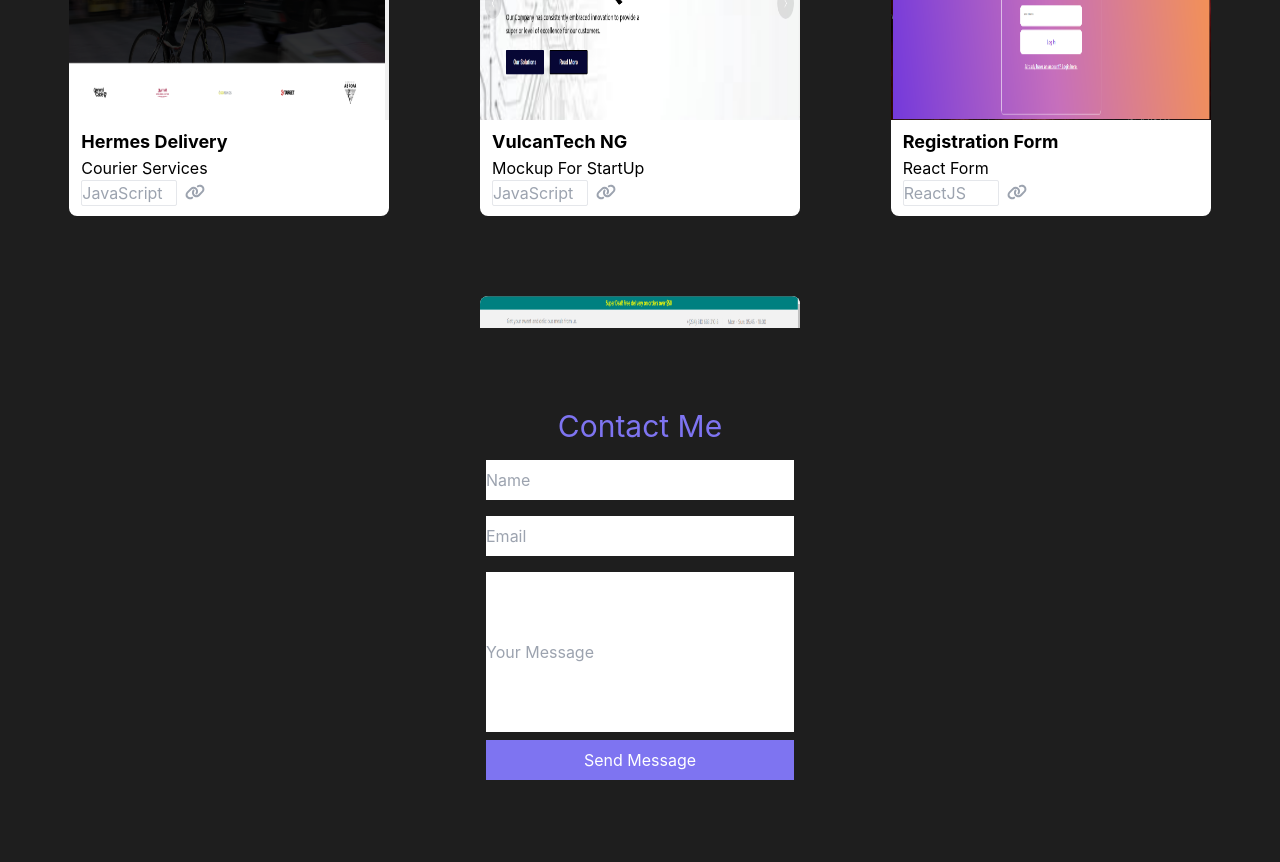
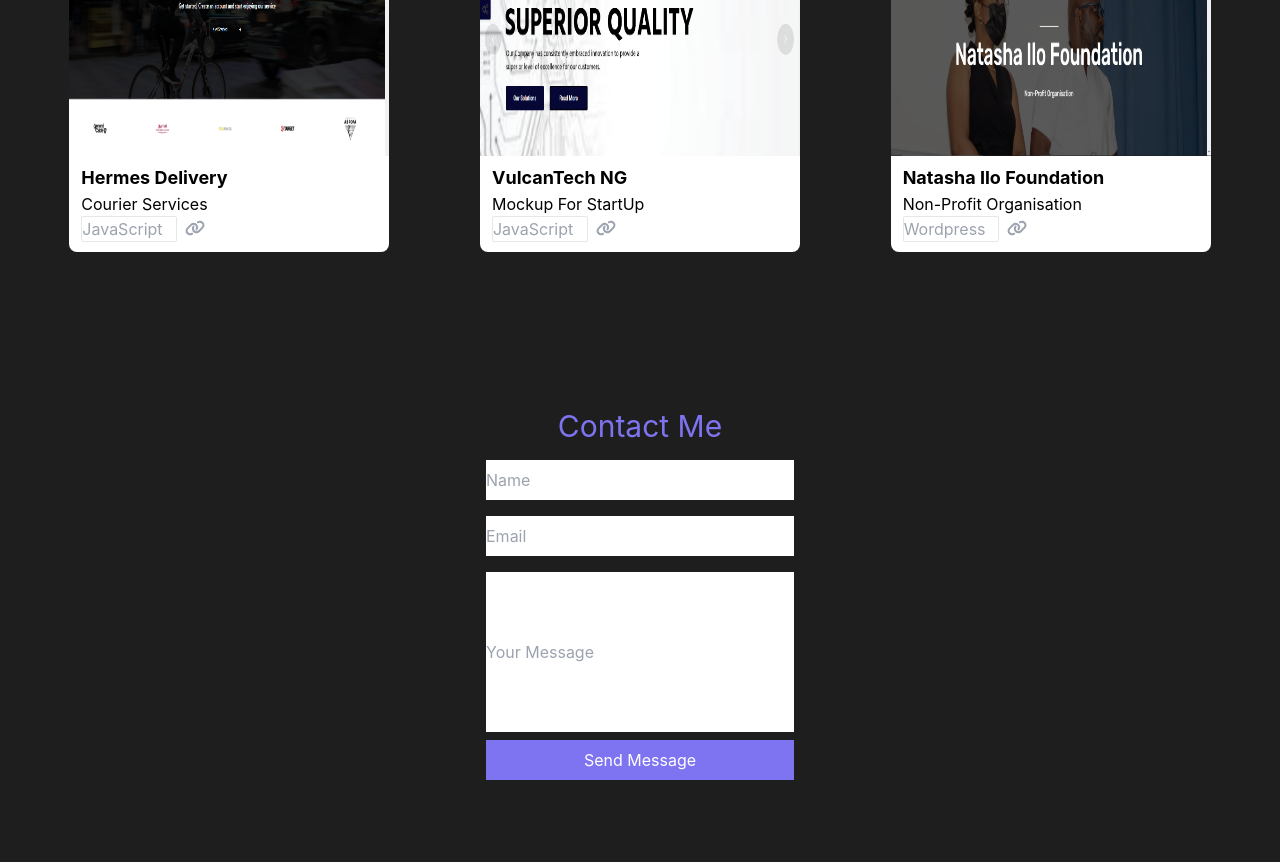
Before and after one commit to charlesik/portfolio, a React (Create React App) app: page / in a window 1280 px wide. Shown: the part 1240-2102 px from the top of the page. Built offline with nearby package versions, Linux system fonts and the light colour scheme.

Commit message:
projects update

```diff
--- a/src/components/Projects.js
+++ b/src/components/Projects.js
@@ -62,28 +62,28 @@ function Projects(){
           link: 'https://vulcantechng.netlify.app/',
           tech: 'JavaScript'
         },
+        // {
+        //   title: "Registration Form",
+        //   description: "React Form",
+        //   imgUrl: projImg10,
+        //   link: 'https://mysignupduru.netlify.app/',
+        //   tech: 'ReactJS'
+        // },
+        // {
+        //   title: "Food Cafe",
+        //   description: "Restaurant Mockup",
+        //   imgUrl: projImg3,
+        //   link: 'https://github.com/charlesik/food-cafe-react-js-.git',
+        //   tech: 'ReactJS'
+        // },
+
         {
-          title: "Registration Form",
-          description: "React Form",
-          imgUrl: projImg10,
-          link: 'https://mysignupduru.netlify.app/',
-          tech: 'ReactJS'
+          title: "Natasha Ilo Foundation",
+          description: "Non-Profit Organisation",
+          imgUrl: projImg8,
+          link: 'https://natashailofoundation.org',
+          tech: 'Wordpress'
         },
-        {
-          title: "Food Cafe",
-          description: "Restaurant Mockup",
-          imgUrl: projImg3,
-          link: 'https://github.com/charlesik/food-cafe-react-js-.git',
-          tech: 'ReactJS'
-        },
-
-        // {
-        //   title: "Natasha Ilo Foundation",
-        //   description: "Non-Profit Organisation",
-        //   imgUrl: projImg8,
-        //   link: 'https://natashailofoundation.org',
-        //   tech: 'Wordpress'
-        // },
         // {
         //   title: "Ada Oji River",
         //   description: "On Air Personality",
```
